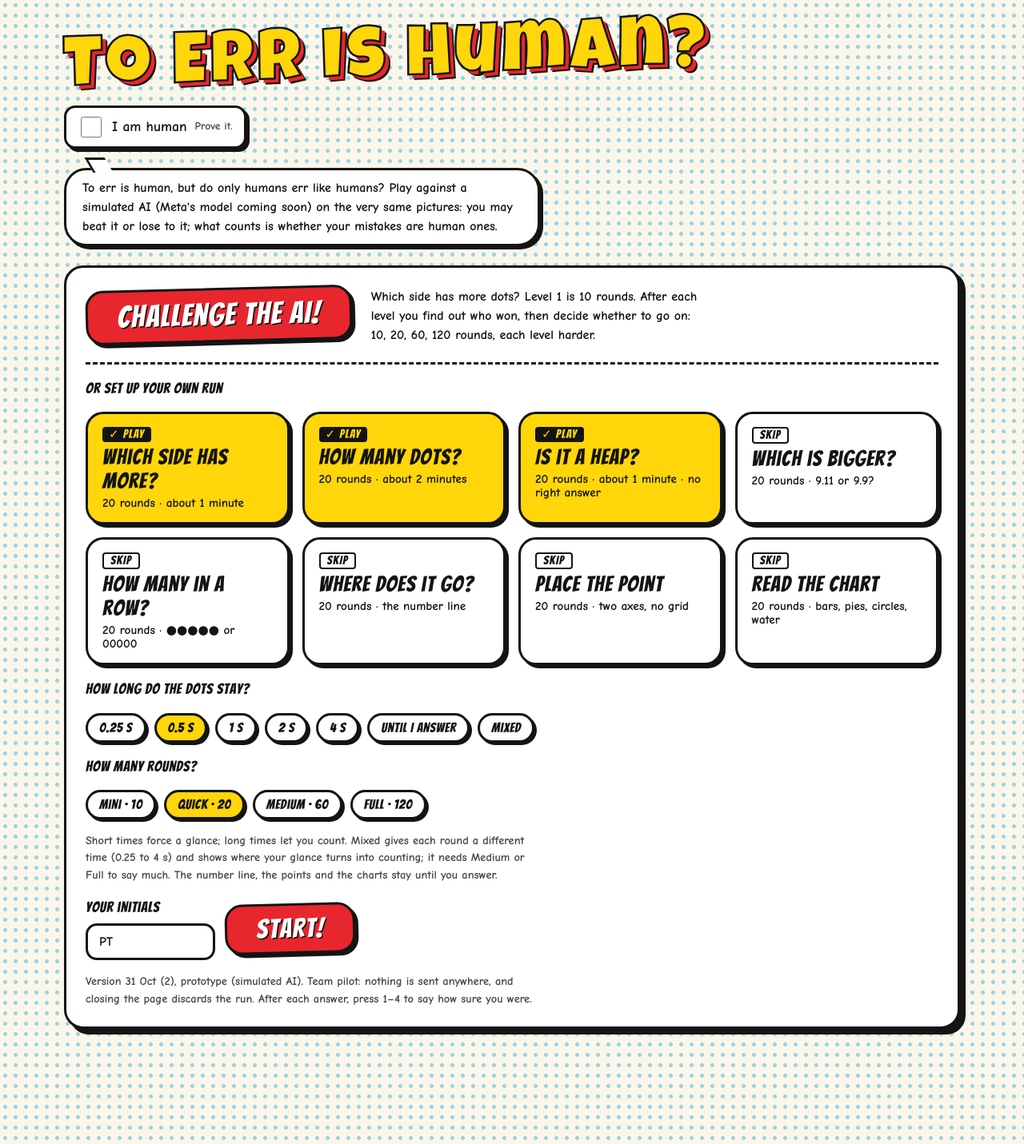
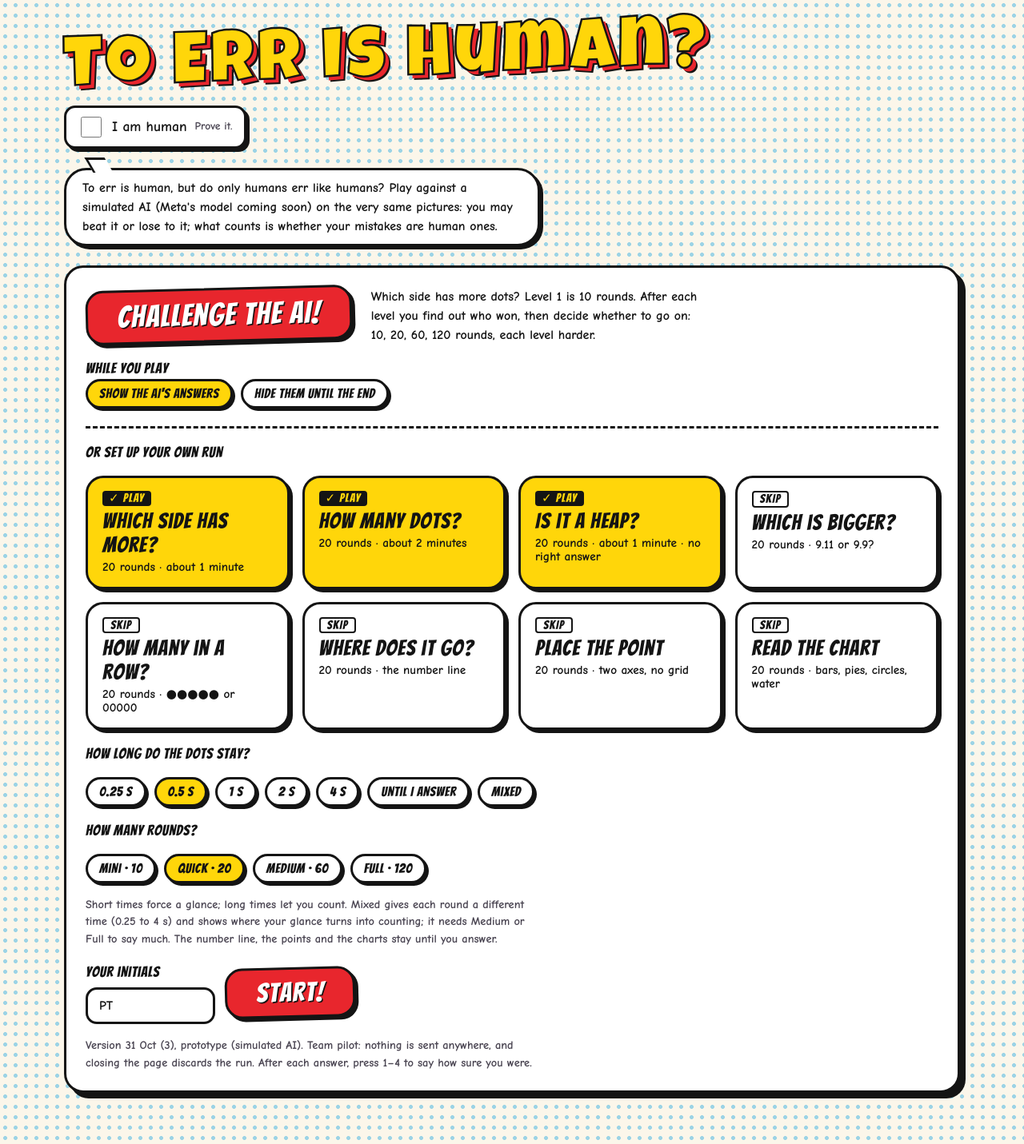
Before and after one commit to ptheodoni/ptheodoni.github.io, a Jekyll site: the page to-err-is-human/index.html, which Jekyll copies as it is, in a window 1280 px wide. Shown: the whole page at 80% size. Built offline with Jekyll 4.4.1, drawn with Linux system fonts in a browser that asks for light colours.

Commit message:
To Err Is Human?: heap race, show/hide AI option
Co-Authored-By: Claude Opus 5.5 <noreply@anthropic.com>
Claude-Session: https://claude.ai/code/session_01L2YxQJ1CfNE9mAJ7LJHfpQ

```diff
--- a/to-err-is-human/index.html
+++ b/to-err-is-human/index.html
@@ -245,6 +245,14 @@ svg.comic { width: min(100%, 560px); height: auto; display: block; }
       <button class="go" id="challenge" type="button">Challenge the AI!</button>
       <p>Which side has more dots? Level 1 is 10 rounds. After each level you find out who won, then decide whether to go on: 10, 20, 60, 120 rounds, each level harder.</p>
     </div>
+    <div class="aiview" id="aiview">
+      <span class="label">While you play</span>
+      <div class="durs" id="aiShow">
+        <button type="button" data-ai="show" aria-pressed="true">Show the AI's answers</button>
+        <button type="button" data-ai="hide" aria-pressed="false">Hide them until the end</button>
+      </div>
+    </div>
+    <p class="note" id="aiLocked" hidden></p>
     <div class="divider"></div>
     <span class="label">Or set up your own run</span>
     <div class="tasks">
@@ -285,7 +293,7 @@ svg.comic { width: min(100%, 560px); height: auto; display: block; }
       <div class="field"><label for="pid">Your initials</label><input id="pid" type="text" value="PT" maxlength="12" autocomplete="off" style="width: 8rem;"></div>
       <button class="go" id="start">Start!</button>
     </div>
-    <p class="note">Version 31 Oct (2), prototype (simulated AI). Team pilot: nothing is sent anywhere, and closing the page discards the run. After each answer, press 1–4 to say how sure you were.</p>
+    <p class="note">Version 31 Oct (3), prototype (simulated AI). Team pilot: nothing is sent anywhere, and closing the page discards the run. After each answer, press 1–4 to say how sure you were.</p>
   </section>
 
   <section class="card" id="run" hidden>
@@ -296,8 +304,8 @@ svg.comic { width: min(100%, 560px); height: auto; display: block; }
         <div class="paper"><canvas id="cv" width="1024" height="512" aria-label="Stimulus"></canvas></div>
         <div class="race" id="race" hidden aria-live="polite">
           <div class="head"><span id="raceTitle">The race · level 1</span><span class="lead" id="raceLead">Go!</span></div>
-          <div class="lanes"><div class="lane"><b style="color: var(--accent)">You</b><div class="track y" id="trackY"><div class="fill"></div><div class="zero"></div><div class="runner">YOU</div></div><span class="pts" id="ptsY">0</span></div>
-          <div class="lane"><b style="color: var(--warn)">AI</b><div class="track a" id="trackA"><div class="fill"></div><div class="zero"></div><div class="runner">AI</div></div><span class="pts" id="ptsA">0</span></div></div>
+          <div class="lanes"><div class="lane"><b style="color: var(--accent)" id="laneY">You</b><div class="track y" id="trackY"><div class="fill"></div><div class="zero"></div><div class="runner">YOU</div></div><span class="pts" id="ptsY">0</span></div>
+          <div class="lane"><b style="color: var(--warn)" id="laneA">AI</b><div class="track a" id="trackA"><div class="fill"></div><div class="zero"></div><div class="runner">AI</div></div><span class="pts" id="ptsA">0</span></div></div>
         </div>
       </div>
       <div class="prompt" id="prompt">Get ready</div>
@@ -606,10 +614,15 @@ svg.comic { width: min(100%, 560px); height: auto; display: block; }
   // the race: both runners on the same scale; it stretches as the points grow (and below zero after lost bets)
   function race(gainY, gainA) {
     const c = state.challenge, arena = $("race").parentElement;
-    if (!scoring()) { $("race").hidden = true; arena.classList.remove("racing"); return; }
+    const heap = !!state.queue[0] && state.queue[0].task === "heap";
+    if (!showAI || !(scoring() || heap)) { $("race").hidden = true; arena.classList.remove("racing"); return; }
     arena.classList.add("racing");
-    const own = arrOf(state.queue[0].task).filter(r => Number.isFinite(r.pts));
-    const sc = c ? levelScore(c.level) : { ptsYou: own.reduce((t, r) => t + r.pts, 0), ptsAI: Math.round(own.reduce((t, r) => t + r.ai_pts, 0)), n: own.length };
+    // in the heap there is no right answer: the race is "same" against "different", 10 a round
+    $("laneY").textContent = heap ? "Same" : "You"; $("laneA").textContent = heap ? "Different" : "AI";
+    $("trackY").querySelector(".runner").textContent = heap ? "=" : "YOU"; $("trackA").querySelector(".runner").textContent = heap ? "≠" : "AI";
+    const own = heap ? [] : arrOf(state.queue[0].task).filter(r => Number.isFinite(r.pts));
+    const sc = heap ? { ptsYou: 10 * state.heap.filter(r => r.answer === r.ai_answer).length, ptsAI: 10 * state.heap.filter(r => r.answer !== r.ai_answer).length, n: state.heap.length }
+      : c ? levelScore(c.level) : { ptsYou: own.reduce((t, r) => t + r.pts, 0), ptsAI: Math.round(own.reduce((t, r) => t + r.ai_pts, 0)), n: own.length };
     const y = sc.ptsYou, a = sc.ptsAI;
     const lo = Math.min(0, y, a), hi = Math.max(40, 1.3 * Math.max(y, a, 0));
     const X = v => 100 * (v - lo) / (hi - lo);
@@ -621,12 +634,17 @@ svg.comic { width: min(100%, 560px); height: auto; display: block; }
       if (g) { const e = document.createElement("span"); e.className = `gain ${g > 0 ? "up" : "down"}`; e.style.setProperty("--g", `${X(v)}%`);
                e.textContent = g > 0 ? `+${g}` : `−${-g}`; tr.appendChild(e); setTimeout(() => e.remove(), 1000); }
     }
-    $("raceTitle").textContent = c && c.level ? `The race · total so far ${totalPts()}` : "The race";
+    $("raceTitle").textContent = heap ? "You and the AI" : c && c.level ? `The race · total so far ${totalPts()}` : "The race";
     const d = y - a;
     $("raceLead").className = `lead ${d > 0 ? "y" : d < 0 ? "a" : ""}`;
-    $("raceLead").textContent = sc.n === 0 ? "Go!" : d > 0 ? `You lead by ${d}!` : d < 0 ? `AI leads by ${-d}` : "Neck and neck!";
+    $("raceLead").textContent = heap ? (sc.n === 0 ? "Think alike?" : d > 0 ? "Same brain!" : d < 0 ? "Different minds!" : "Half and half")
+      : sc.n === 0 ? "Go!" : d > 0 ? `You lead by ${d}!` : d < 0 ? `AI leads by ${-d}` : "Neck and neck!";
     $("race").hidden = false;
   }
+  // Show the AI during play, or only at the end. Seeing the AI's answer can nudge the next answer (heap especially),
+  // so experiments lock it from the link: ?ai=show or ?ai=hide. The results at the end always show the comparison.
+  const AI_LOCK = new URLSearchParams(location.search).get("ai");
+  let showAI = AI_LOCK !== "hide";
   let best = 0; try { best = +localStorage.getItem("beatAI.best") || 0; } catch {}
 
   // original pop-art panels: a round blue hero, a red robot, a starburst
@@ -1296,7 +1314,7 @@ svg.comic { width: min(100%, 560px); height: auto; display: block; }
       const pc = Math.round(100 * done.ai_p);
       const msg = done.correct ? (done.pts - done.bet >= 9 ? "BEAT THE AI!" : done.pts - done.bet >= 7 ? "POW! Tricky one!" : "POW! Right!") : "MISS!";
       const base = done.pts - done.bet, sign = v => v > 0 ? `+${v}` : v < 0 ? `−${-v}` : "±0";
-      $("prompt").innerHTML = `<span class="fx ${done.correct ? "hit" : "miss"}">${msg} ${sign(base)}</span> <span class="live">· the AI gets this one ${pc}% of the time</span>`;
+      $("prompt").innerHTML = `<span class="fx ${done.correct ? "hit" : "miss"}">${msg} ${sign(base)}</span> ${showAI ? `<span class="live">· the AI gets this one ${pc}% of the time</span>` : ""}`;
       race(done.pts, Math.round(done.ai_pts));
       later(1100, nextTrial);
       return;
@@ -1305,14 +1323,16 @@ svg.comic { width: min(100%, 560px); height: auto; display: block; }
       $("confRow").hidden = true; setProgress();
       X.coords.draw(done, [[done.x, done.y, "#1f9a5a", `(${done.x}, ${done.y})`], [done.est_x, done.est_y, "#1d56d8", ""]]);
       const msg = done.pts >= 9 ? "BULLSEYE!" : done.pts >= 6 ? "So close!" : done.pts >= 2 ? "Not bad!" : "WAY OFF!";
-      $("prompt").innerHTML = `<span class="fx ${done.pts >= 2 ? "hit" : "miss"}">${msg} +${done.pts}</span> <span class="live">· you put it at (${done.est_x}, ${done.est_y}) · the AI scores about ${Math.round(done.ai_pts)} here</span>`;
+      $("prompt").innerHTML = `<span class="fx ${done.pts >= 2 ? "hit" : "miss"}">${msg} +${done.pts}</span> <span class="live">· you put it at (${done.est_x}, ${done.est_y}) ${showAI ? `· the AI scores about ${Math.round(done.ai_pts)} here` : ""}</span>`;
       race(done.pts, Math.round(done.ai_pts));
       later(1600, nextTrial);
       return;
     }
     if (task === "heap") {
       $("confRow").hidden = true; setProgress();
+      if (!showAI) { nextTrial(); return; }
       const same = done.answer === done.ai_answer, agreed = state.heap.filter(r => r.answer === r.ai_answer).length;
+      race(same ? 10 : 0, same ? 0 : 10);
       $("prompt").innerHTML = `<span class="fx ${same ? "hit" : "miss"}">${same ? "SAME BRAIN!" : "DIFFERENT MINDS!"}</span> <span class="live">· the AI said ${done.ai_answer === "yes" ? "a heap" : "not a heap"} · you agree on ${agreed} of ${state.heap.length}</span>`;
       later(1300, nextTrial);
       return;
@@ -1321,7 +1341,7 @@ svg.comic { width: min(100%, 560px); height: auto; display: block; }
       $("confRow").hidden = true; setProgress();
       X.numberline.draw(done, [[done.value, "#1f9a5a", `${done.value}`], [done.estimate, "#1d56d8", "you"]]);
       const msg = done.pts >= 9 ? "BULLSEYE!" : done.pts >= 6 ? "So close!" : done.pts >= 2 ? "Not bad!" : "WAY OFF!";
-      $("prompt").innerHTML = `<span class="fx ${done.pts >= 2 ? "hit" : "miss"}">${msg} +${done.pts}</span> <span class="live">· you put it at ${done.estimate} · the AI scores about ${Math.round(done.ai_pts)} here</span>`;
+      $("prompt").innerHTML = `<span class="fx ${done.pts >= 2 ? "hit" : "miss"}">${msg} +${done.pts}</span> <span class="live">· you put it at ${done.estimate} ${showAI ? `· the AI scores about ${Math.round(done.ai_pts)} here` : ""}</span>`;
       race(done.pts, Math.round(done.ai_pts));
       later(1600, nextTrial);
       return;
@@ -1329,7 +1349,7 @@ svg.comic { width: min(100%, 560px); height: auto; display: block; }
     if ((task === "estimation" || task === "strings" || task === "analog") && Number.isFinite(done.pts)) {
       $("confRow").hidden = true; setProgress();
       const msg = done.pts === 10 ? "BULLSEYE!" : done.pts >= 7 ? "So close!" : done.pts >= 3 ? "Not bad!" : "WAY OFF!";
-      $("prompt").innerHTML = `<span class="fx ${done.pts >= 3 ? "hit" : "miss"}">${msg} +${done.pts}</span> <span class="live">· it was ${task === "analog" ? done.value + "%" : done.n} · the AI scores about ${Math.round(done.ai_pts)} here</span>`;
+      $("prompt").innerHTML = `<span class="fx ${done.pts >= 3 ? "hit" : "miss"}">${msg} +${done.pts}</span> <span class="live">· it was ${task === "analog" ? done.value + "%" : done.n} ${showAI ? `· the AI scores about ${Math.round(done.ai_pts)} here` : ""}</span>`;
       race(done.pts, Math.round(done.ai_pts));
       later(1400, nextTrial);
       return;
@@ -1976,6 +1996,15 @@ svg.comic { width: min(100%, 560px); height: auto; display: block; }
       $(btn).setAttribute("aria-pressed", String(on)); $(box).checked = on;
     });
   }
+  if (AI_LOCK === "show" || AI_LOCK === "hide") {
+    $("aiview").hidden = true; $("aiLocked").hidden = false;
+    $("aiLocked").textContent = AI_LOCK === "hide" ? "In this study the AI's answers are shown only at the end." : "In this study you see the AI's answers as you play.";
+  }
+  $("aiShow").addEventListener("click", e => {
+    const b = e.target.closest("button[data-ai]"); if (!b) return;
+    showAI = b.dataset.ai === "show";
+    for (const x of $("aiShow").querySelectorAll("button")) x.setAttribute("aria-pressed", String(x === b));
+  });
   $("lens").addEventListener("click", e => {
     const b = e.target.closest("button"); if (!b) return;
     for (const x of $("lens").querySelectorAll("button")) x.setAttribute("aria-pressed", String(x === b));
```
